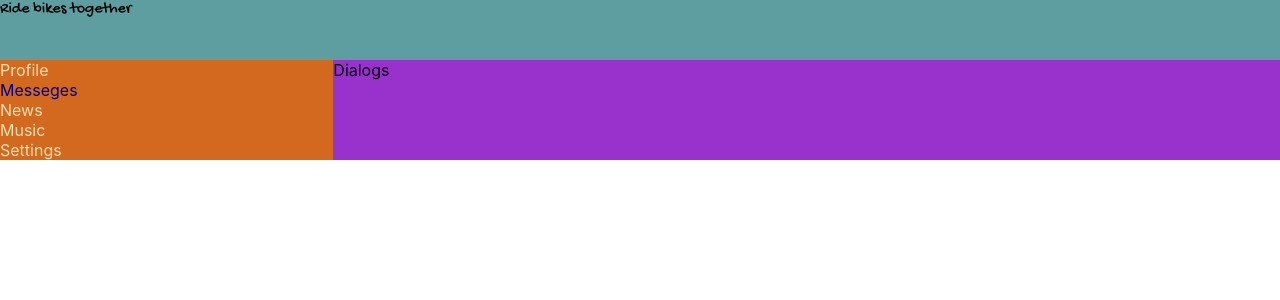
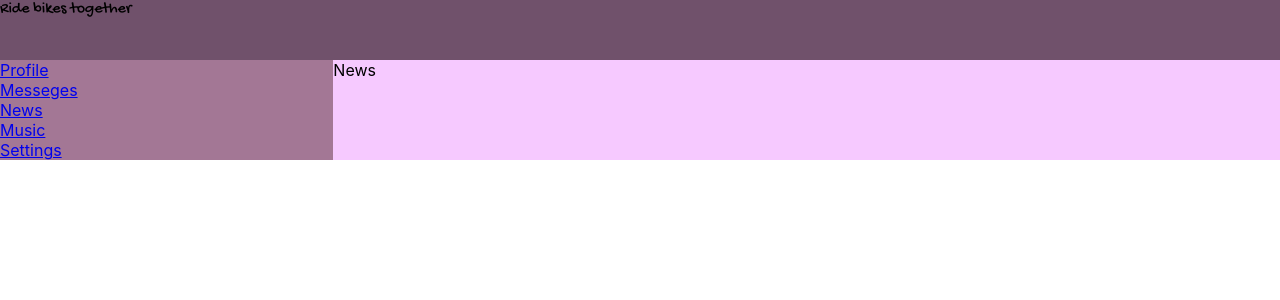
Before and after one commit to aermk/social-network-react-app, a React (Create React App) app: page /news in a window 1280 px wide. Shown: the top 300 px of the page. Built offline with nearby package versions, Linux system fonts and the light colour scheme.

Commit message:
added ruote, browser router v(19)

```diff
--- a/package.json
+++ b/package.json
@@ -8,6 +8,7 @@
     "@testing-library/user-event": "^7.2.1",
     "react": "^16.13.1",
     "react-dom": "^16.13.1",
+    "react-router-dom": "^5.2.0",
     "react-scripts": "3.4.1"
   },
   "scripts": {
--- a/src/App.css
+++ b/src/App.css
@@ -12,6 +12,6 @@
 
 .app-wrapper-content {
   grid-area: c;
-  background-color: darkorchid;
+  background-color: rgb(246,201,255);
 
 }
--- a/src/App.js
+++ b/src/App.js
@@ -1,23 +1,35 @@
 import React from 'react';
+import { Route, BrowserRouter } from 'react-router-dom'
 import './App.css';
 import Header from './components/Header/Header';
 import Navbar from './components/Navbar/Navbar';
 import Profile from './components/Profile/Profile';
 import Dialogs from './components/Dialogs/Dialogs';
+import News from './components/News/News';
+import Music from './components/Music/Music';
+import Settings from './components/Settings/Settings';
+
+// import { Route, BrowserRouter } from 'react-router-dom/cjs/react-router-dom.min';
+
 
 
 const App = () => {
   return (
-    <div>
-      <div className='app-wrapper'>
-        <Header />
-        <Navbar />
-        <div className='app-wrapper-content'>
-          <Dialogs />
+    <BrowserRouter>
+      <div>
+        <div className='app-wrapper'>
+          <Header />
+          <Navbar />
+          <div className='app-wrapper-content'>
+            <Route path='/dialogs' component={Dialogs}/>
+            <Route path='/profile' component={Profile}/>
+            <Route path='/news' component={News}/>
+            <Route path='/music' component={Music}/>
+            <Route path='/settings' component={Settings}/>
+          </div>
         </div>
-        {/* <Profile /> */}
       </div>
-    </div>
+    </BrowserRouter>
 
   );
 }
--- a/src/components/Header/Header.module.css
+++ b/src/components/Header/Header.module.css
@@ -2,7 +2,7 @@
 
 .header {
   grid-area: h;
-  background-color: cadetblue;
+  background-color:rgb(112,81,107);
 }
 
 .header .logo {
--- /dev/null
+++ b/src/components/Music/Music.jsx
@@ -0,0 +1,14 @@
+import React from 'react';
+// import styles from './Music.module.css'
+
+
+const Music = () => {
+  return(
+    <div>
+      Music
+    </div>
+  )
+
+}
+
+export default Music;
--- a/src/components/Navbar/Navbar.jsx
+++ b/src/components/Navbar/Navbar.jsx
@@ -5,19 +5,19 @@
   return(
     <nav className={styles.nav}>
       <div className={styles.item}>
-        <a>Profile</a>
+        <a href='/profile'>Profile</a>
       </div>
       <div className={`${styles.item} ${styles.active}`}>
-        <a>Messeges</a>
+        <a href='/dialogs'>Messeges</a>
       </div>
       <div className={styles.item}>
-        <a>News</a>
+        <a href='/news'>News</a>
       </div>
       <div className={styles.item}>
-        <a>Music</a>
+        <a href='/music'>Music</a>
       </div>
       <div className={styles.item}>
-        <a>Settings</a>
+        <a href='/settings'>Settings</a>
       </div>
     </nav>
   )
--- a/src/components/Navbar/Navbar.module.css
+++ b/src/components/Navbar/Navbar.module.css
@@ -1,6 +1,6 @@
 .nav {
   grid-area: n;
-  background-color: chocolate;
+  background-color: rgb(163,119,149);
 }
 
 .item {
--- /dev/null
+++ b/src/components/News/News.jsx
@@ -0,0 +1,14 @@
+import React from 'react';
+// import styles from './News.module.css'
+
+
+const News = () => {
+  return(
+    <div>
+      News
+    </div>
+  )
+
+}
+
+export default News;
--- /dev/null
+++ b/src/components/Settings/Settings.jsx
@@ -0,0 +1,14 @@
+import React from 'react';
+// import styles from './Settings.module.css'
+
+
+const Settings = () => {
+  return(
+    <div>
+      Settings
+    </div>
+  )
+
+}
+
+export default Settings;
```
Also changed, not shown: 1 other file (tests, documents, lock files or other folders).
